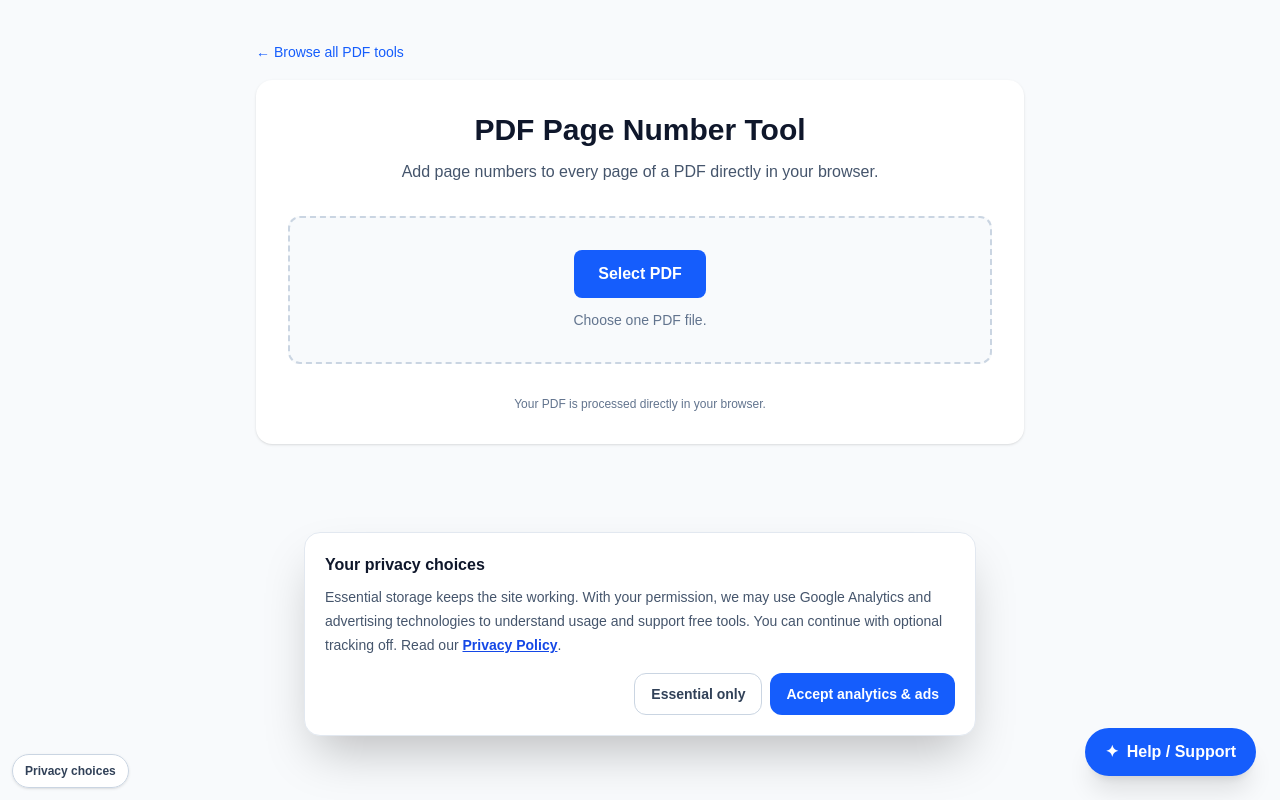
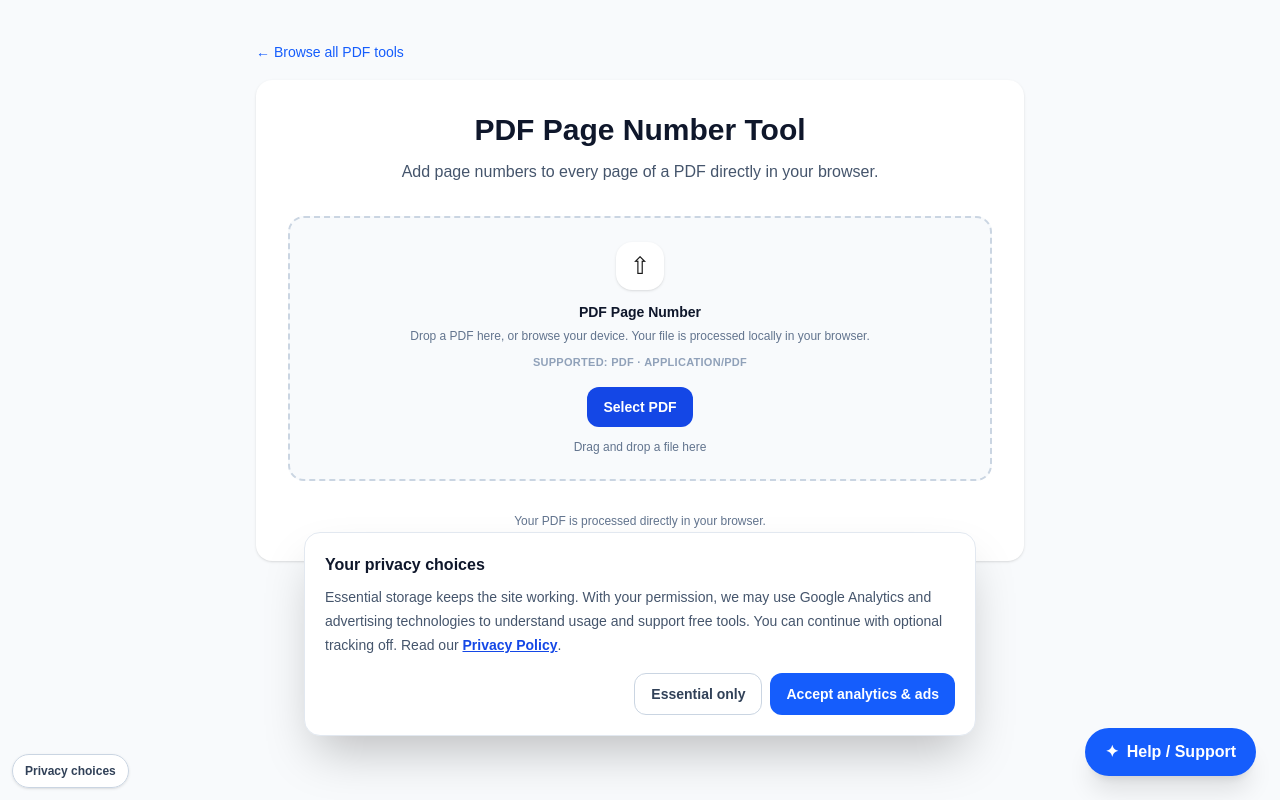
Before and after one commit to WellProSoftware/kaamkitpro, a Next.js app: page /tools/pdf-page-number in a window 1280 px wide. Shown: the top 800 px of the page. Built offline with nearby package versions, Linux system fonts and the light colour scheme.

Commit message:
feat: standardize pdf-page-number file import panel

```diff
--- a/src/app/tools/pdf-page-number/page.tsx
+++ b/src/app/tools/pdf-page-number/page.tsx
@@ -1,5 +1,7 @@
 "use client";
 
+
+import FileImportDropzone from "@/components/FileImportDropzone";
 import { useState } from "react";
 import { PDFDocument, StandardFonts, rgb } from "pdf-lib";
 
@@ -46,11 +48,7 @@ export default function PDFPageNumberPage() {
         <a href="/tools/pdf" className="text-sm font-medium text-blue-600 hover:underline">← Browse all PDF tools</a>
         <div className="mt-4 rounded-2xl bg-white p-6 shadow-sm md:p-8">
           <div className="mb-8 text-center"><h1 className="text-3xl font-bold text-slate-900">PDF Page Number Tool</h1><p className="mt-3 text-slate-600">Add page numbers to every page of a PDF directly in your browser.</p></div>
-          <div className="rounded-xl border-2 border-dashed border-slate-300 bg-slate-50 p-8 text-center">
-            <input id="pdf-file" type="file" accept=".pdf,application/pdf" className="hidden" onChange={(e)=>{setFile(e.target.files?.[0]||null);setMessage("");e.target.value="";}}/>
-            <label htmlFor="pdf-file" className="inline-block cursor-pointer rounded-lg bg-blue-600 px-6 py-3 font-semibold text-white hover:bg-blue-700">Select PDF</label>
-            <p className="mt-3 text-sm text-slate-500">Choose one PDF file.</p>
-          </div>
+          <FileImportDropzone inputId="pdf-file" inputLabel="Select PDF" title="PDF Page Number" description="Drop a PDF here, or browse your device. Your file is processed locally in your browser." accept=".pdf,application/pdf" buttonLabel="Select PDF" onFile={(selectedFile) => { setFile(selectedFile); setMessage(""); }} />
           {file && <div className="mt-6 rounded-xl border border-slate-200 p-5">
             <p className="font-medium text-slate-900">{file.name}</p>
             <div className="mt-5"><label htmlFor="position" className="text-sm font-medium text-slate-700">Position</label>
```
